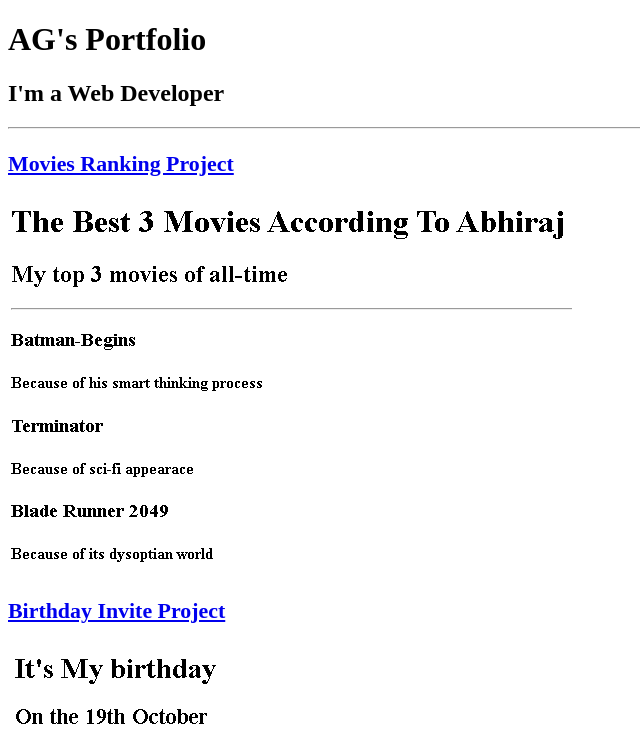
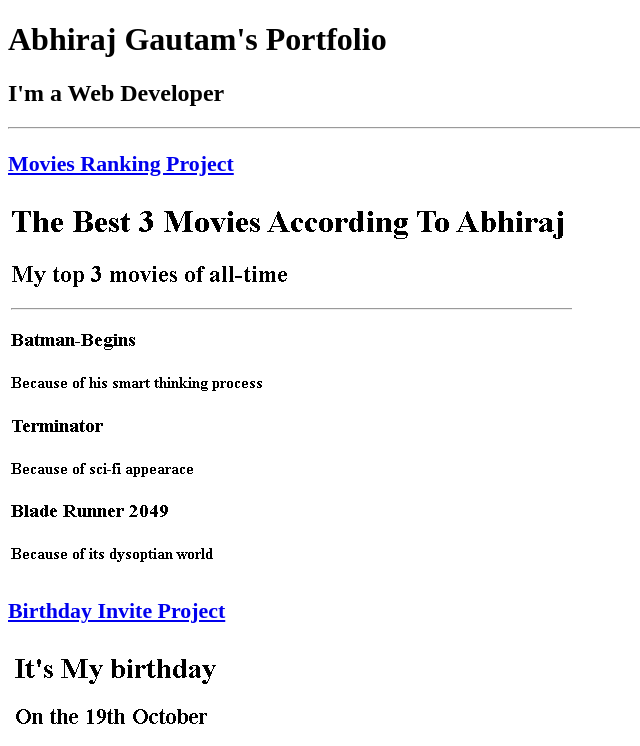
Before and after one commit to AbhirajGautam/My-Portfolio, a plain HTML site: page index.html in a window 1280 px wide. Shown: the top 746 px of the page, without its empty margins (0-640 px from the left). Drawn offline with Linux system fonts and the light colour scheme.

Commit message:
Update index.html

```diff
--- a/index.html
+++ b/index.html
@@ -3,10 +3,10 @@
 <head>
     <meta charset="UTF-8">
     <meta name="viewport" content="width=device-width, initial-scale=1.0">
-    <title>Abhiraj Gautam's Portfolio</title>
+    <title>AG's Portfolio</title>
 </head>
 <body>
-<h1>AG's Portfolio</h1>
+<h1>Abhiraj Gautam's Portfolio</h1>
 <h2>I'm a Web Developer</h2>
 <hr>
 <h3><a href="./movierankindex.html"><h3>Movies Ranking Project</h3></a></h3>
```
